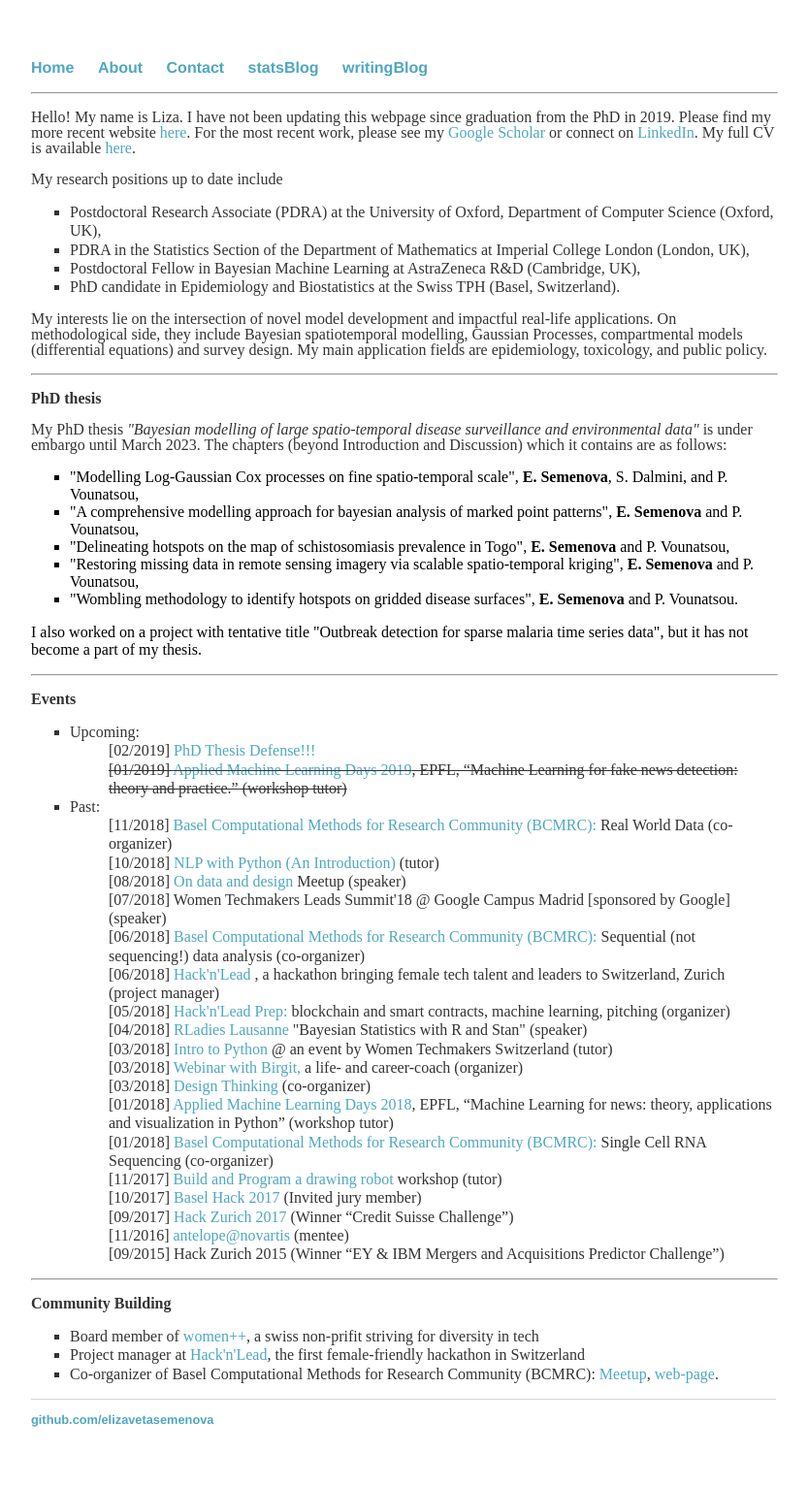
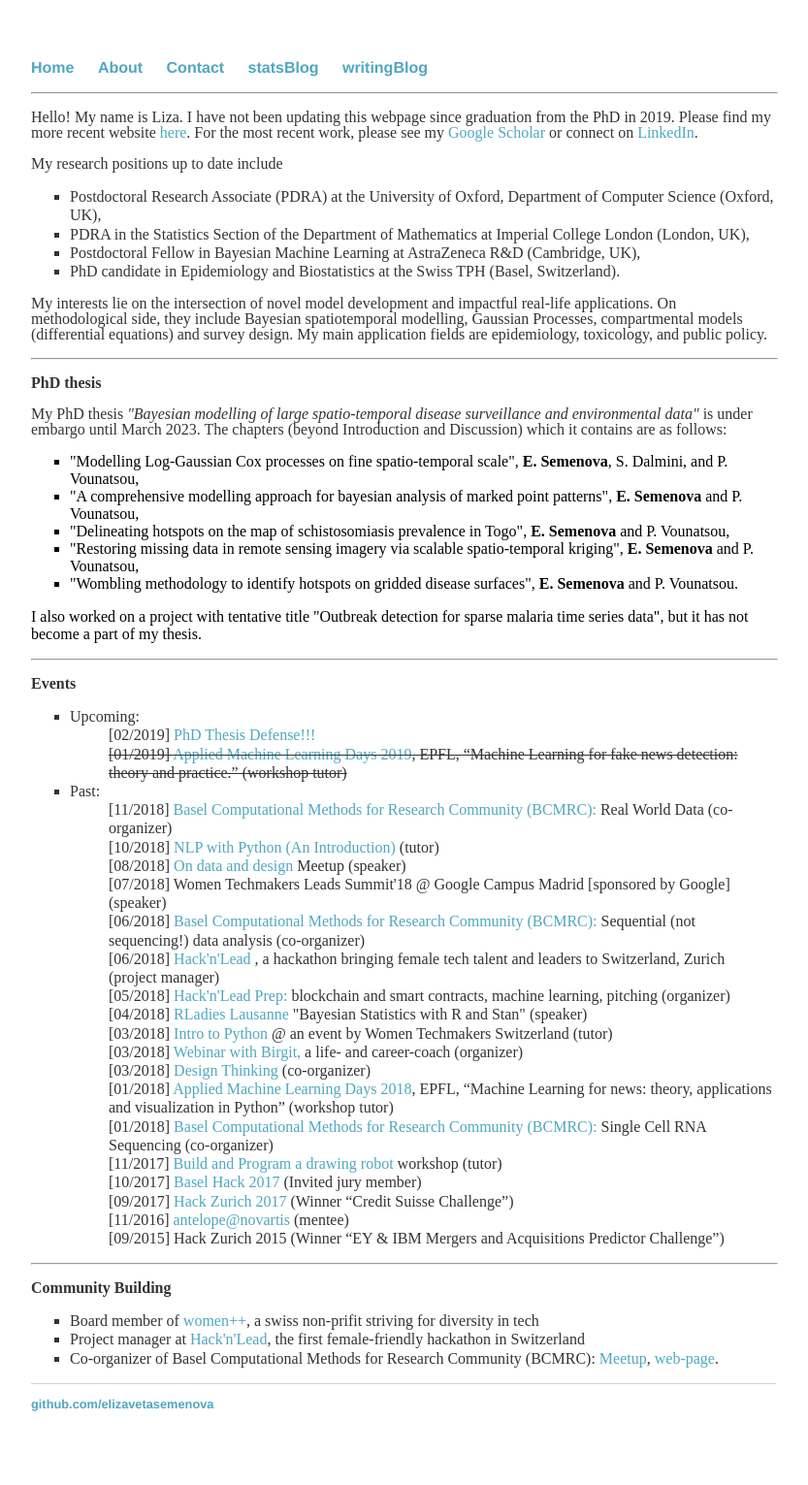
Before and after one commit to elizavetasemenova/elizavetasemenova.github.io, a Jekyll site: the page built from index.html, in a window 1280 px wide. Shown: the whole page at 97% size, without its empty margins (224-1057 px from the left). Built offline with Jekyll 4.4.1, drawn with Linux system fonts in a browser that asks for light colours.

Commit message:
Update index.html

```diff
--- a/index.html
+++ b/index.html
@@ -10,7 +10,7 @@ title: Liza Semenova, statistician in progress
 Hello! My name is Liza. I have not been updating this webpage since graduation from the PhD in 2019. Please find my more recent website <a href="https://elizaveta-semenova.com/">here</a>.
 	For the most recent work, please see my
 	 <a href="https://scholar.google.com/citations?user=jqGIgFEAAAAJ&hl=en">Google Scholar</a> or connect on <a href="https://www.linkedin.com/in/elizaveta-semenova/">LinkedIn</a>.
-       My full CV is available <a href="https://www.dropbox.com/s/jpl6un8u9h2rvg8/CV_academic_20220515.pdf?dl=0">here</a>.
+
 </p>
 
 <p>
```
